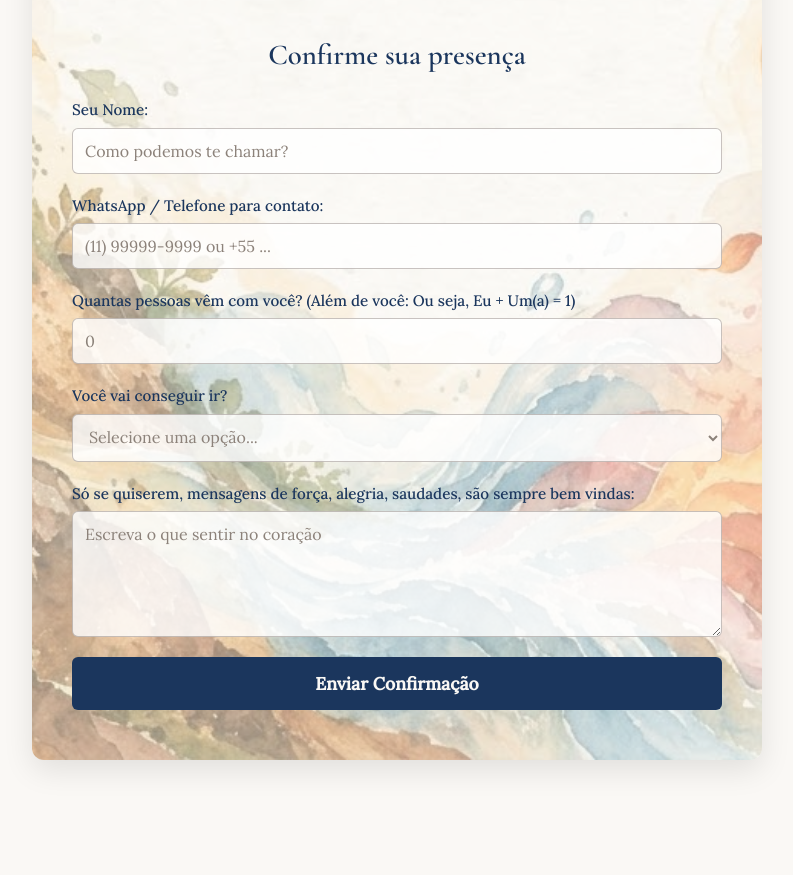
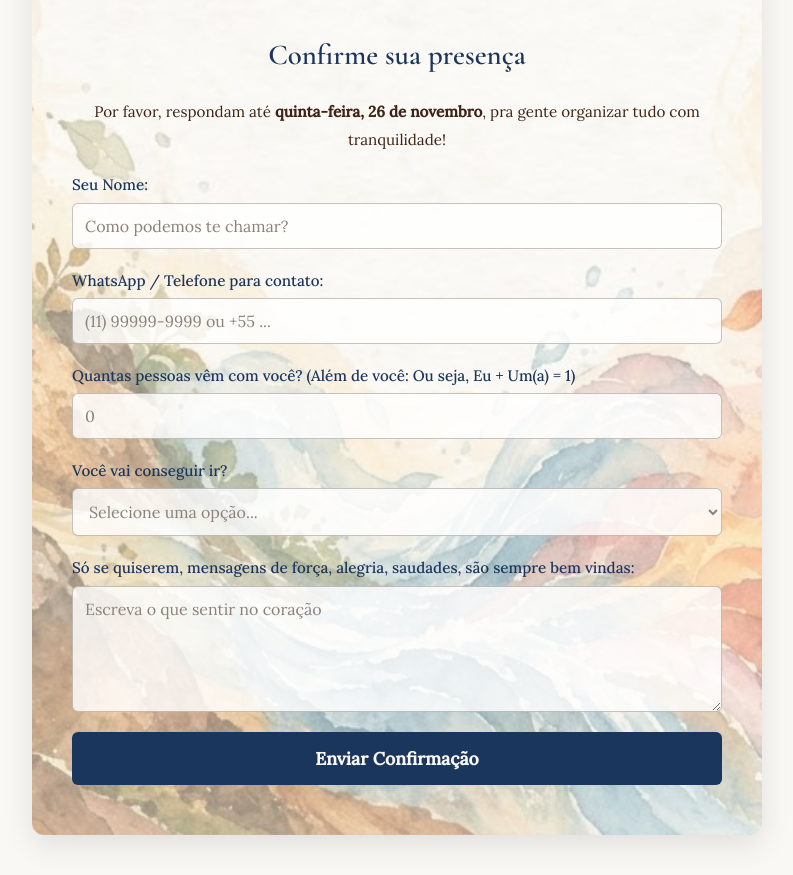
Before and after one commit to fabioboas/ConviteCelebracaoDaCaminhadaDaVida, a plain HTML site: page index.html in a window 1280 px wide. Shown: the part 1386-2261 px from the top of the page, without its empty margins (243-1036 px from the left). Before the commit the page ends 2186 px from the top, so only its background shows below. Drawn offline with nearby package versions, Linux system fonts and the light colour scheme.

Commit message:
mensagem de responder até

```diff
--- a/index.html
+++ b/index.html
@@ -71,6 +71,14 @@
 
       <div class="form-section">
         <h3>Confirme sua presença</h3>
+        <p
+          class="texto-convite"
+          style="text-align: center; font-size: 0.95rem; margin-bottom: 20px"
+        >
+          Por favor, respondam até
+          <strong>quinta-feira, 26 de novembro</strong>, pra gente organizar
+          tudo com tranquilidade!
+        </p>
         <form action="https://formspree.io/f/mvkakbro" method="POST">
           <label for="nome">Seu Nome:</label>
           <input
```
